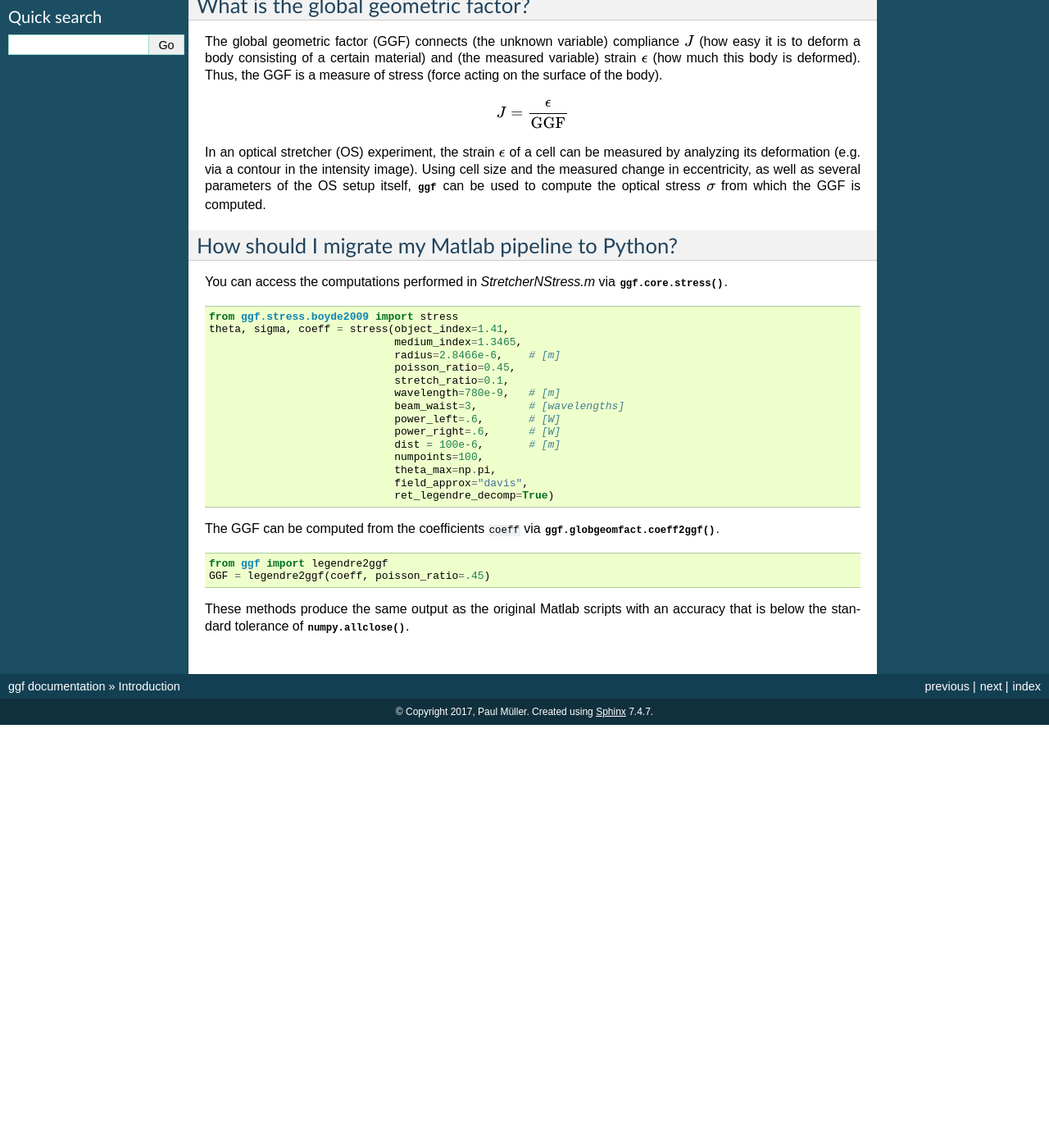
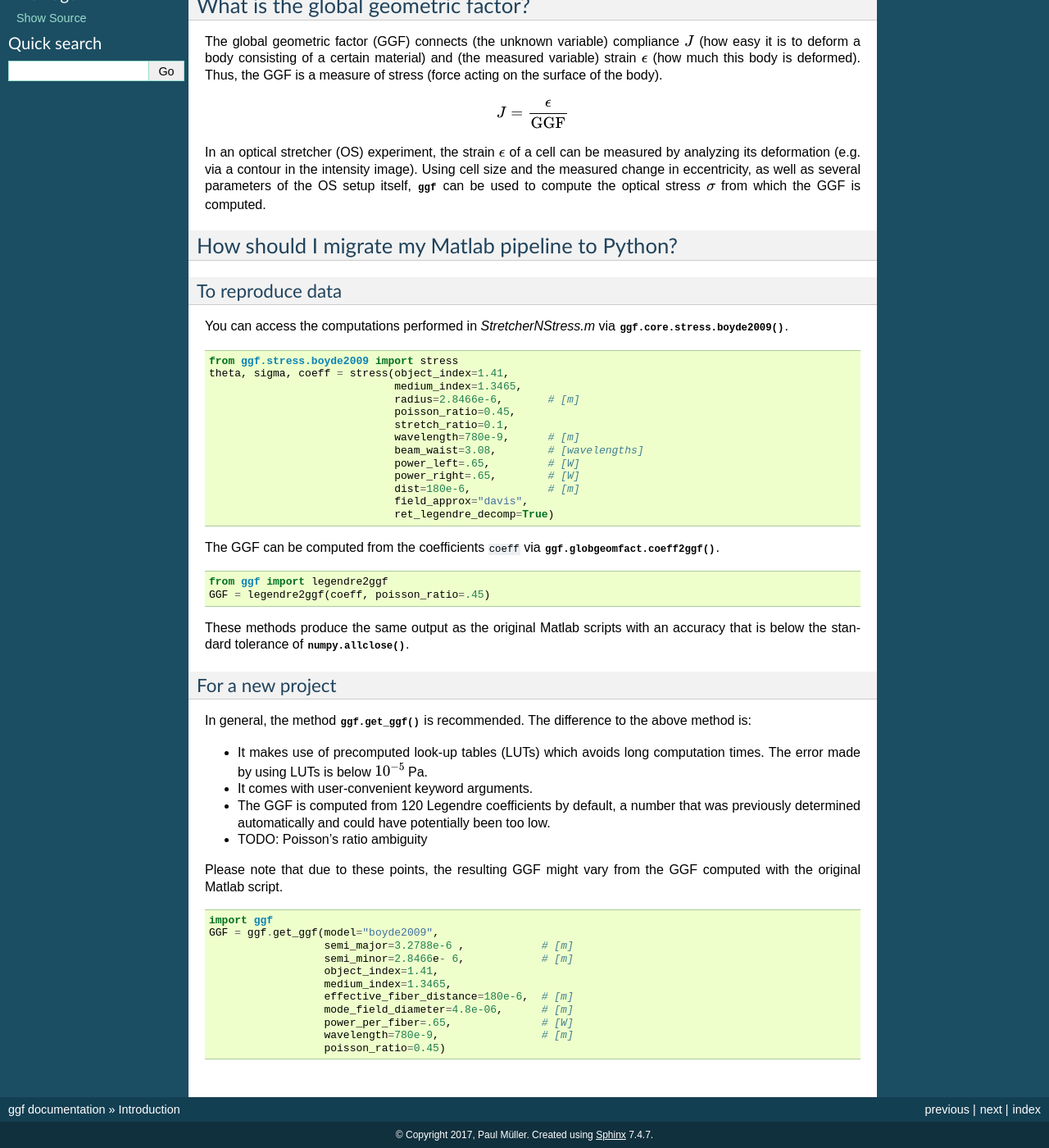
Before and after one commit to GuckLab/ggf, a Sphinx documentation site: the page built from docs/sec_introduction.rst, in a window 1280 px wide and 1400 px high, scrolled down 402 px. Shown: the whole window at 82% size. Built offline with Sphinx 7.4.7, drawn with Linux system fonts in a browser that asks for light colours; pages that are not in the unit, such as notebooks, are missing from menus; the version number could not be read and is left out; cross-references to code outside the pages are shown as plain code; before the commit the page ends 1286 px from its top, so only the background shows below that; some of the changed text lies outside the part shown.

Commit message:
docs: update with GGF recommendations

```diff
--- a/docs/sec_introduction.rst
+++ b/docs/sec_introduction.rst
@@ -47,24 +47,25 @@
 
 How should I migrate my Matlab pipeline to Python?
 --------------------------------------------------
+
+To reproduce data
+.................
 You can access the computations performed in *StretcherNStress.m* via
-:func:`ggf.core.stress`.
+:func:`ggf.core.stress.boyde2009`.
 
 .. code::
 
     from ggf.stress.boyde2009 import stress
     theta, sigma, coeff = stress(object_index=1.41,
                                  medium_index=1.3465,
-                                 radius=2.8466e-6,    # [m]
+                                 radius=2.8466e-6,       # [m]
                                  poisson_ratio=0.45,
                                  stretch_ratio=0.1,
-                                 wavelength=780e-9,   # [m]
-                                 beam_waist=3,        # [wavelengths]
-                                 power_left=.6,       # [W]
-                                 power_right=.6,      # [W]
-                                 dist = 100e-6,       # [m]
-                                 numpoints=100,
-                                 theta_max=np.pi,
+                                 wavelength=780e-9,      # [m]
+                                 beam_waist=3.08,        # [wavelengths]
+                                 power_left=.65,         # [W]
+                                 power_right=.65,        # [W]
+                                 dist=180e-6,            # [m]
                                  field_approx="davis",
                                  ret_legendre_decomp=True)
 
@@ -78,3 +79,33 @@
 
 These methods produce the same output as the original Matlab scripts
 with an accuracy that is below the standard tolerance of :func:`numpy.allclose`.
+
+For a new project
+.................
+In general, the method :func:`ggf.get_ggf` is recommended. The difference
+to the above method is:
+
+- It makes use of precomputed look-up tables (LUTs) which avoids long
+  computation times. The error made by using LUTs is below :math:`10^{-5}` Pa.
+- It comes with user-convenient keyword arguments.
+- The GGF is computed from 120 Legendre coefficients by default, a number
+  that was previously determined automatically and could have potentially
+  been too low.
+- TODO: Poisson's ratio ambiguity
+
+Please note that due to these points, the resulting GGF might
+vary from the GGF computed with the original Matlab script.
+
+.. code::
+
+    import ggf
+    GGF = ggf.get_ggf(model="boyde2009",
+                      semi_major=3.2788e-6 ,            # [m]
+                      semi_minor=2.8466e- 6,            # [m]
+                      object_index=1.41,
+                      medium_index=1.3465,
+                      effective_fiber_distance=180e-6,  # [m]
+                      mode_field_diameter=4.8e-06,      # [m]
+                      power_per_fiber=.65,              # [W]
+                      wavelength=780e-9,                # [m]
+                      poisson_ratio=0.45)
```
Also changed, not shown: 2 other files.
